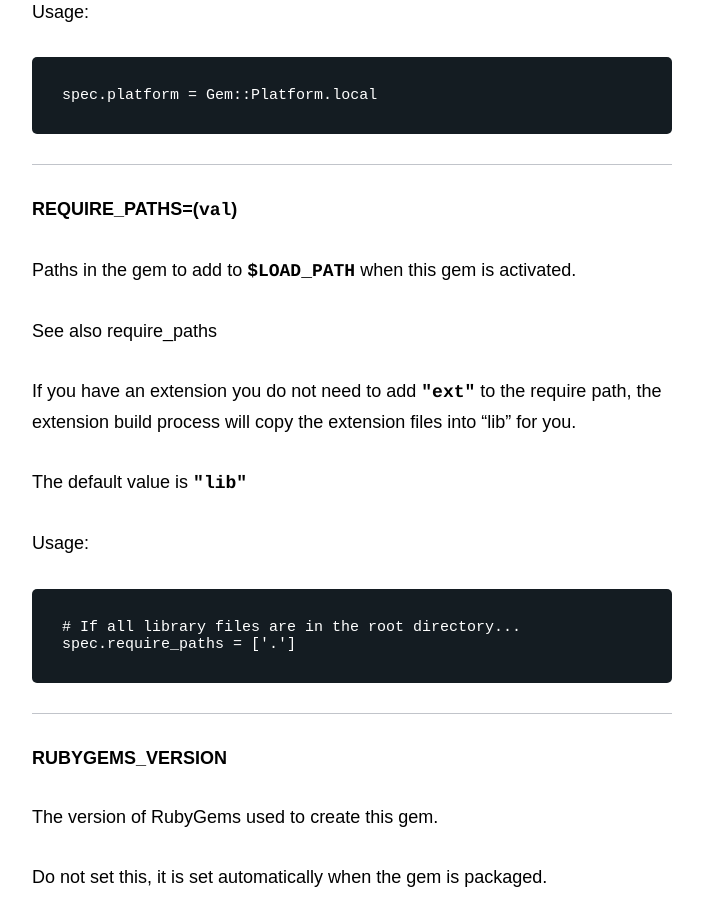
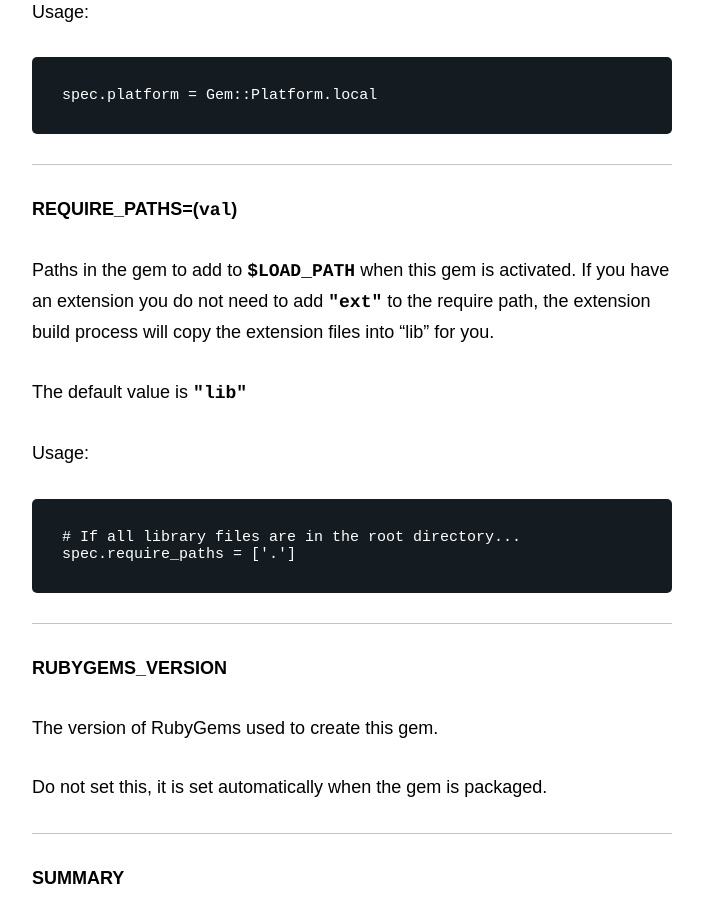
Before and after one commit to radar/guides, a Jekyll site: the page built from specification-reference.md, in a window 1280 px wide and 900 px high, scrolled down 4546 px. Shown: the whole window, without its empty margins (438-1141 px from the left). Built offline with Jekyll 4.4.1, drawn with Linux system fonts in a browser that asks for light colours; nearby versions of some CDN libraries.

```diff
--- a/specification-reference.md
+++ b/specification-reference.md
@@ -195,11 +195,7 @@ nokogiri-1.6.0-x86-mingw32.gem</p>
 ## require_paths=(`val`)
 
 <p>Paths in the gem to add to <code>$LOAD_PATH</code> when this gem is
-activated.</p>
-
-<p>See also require_paths</p>
-
-<p>If you have an extension you do not need to add
+activated. If you have an extension you do not need to add
 <code>&quot;ext&quot;</code> to the require path, the extension build
 process will copy the extension files into “lib” for you.</p>
 
```
Also changed, not shown: command-reference.md (+1 -1 lines).
